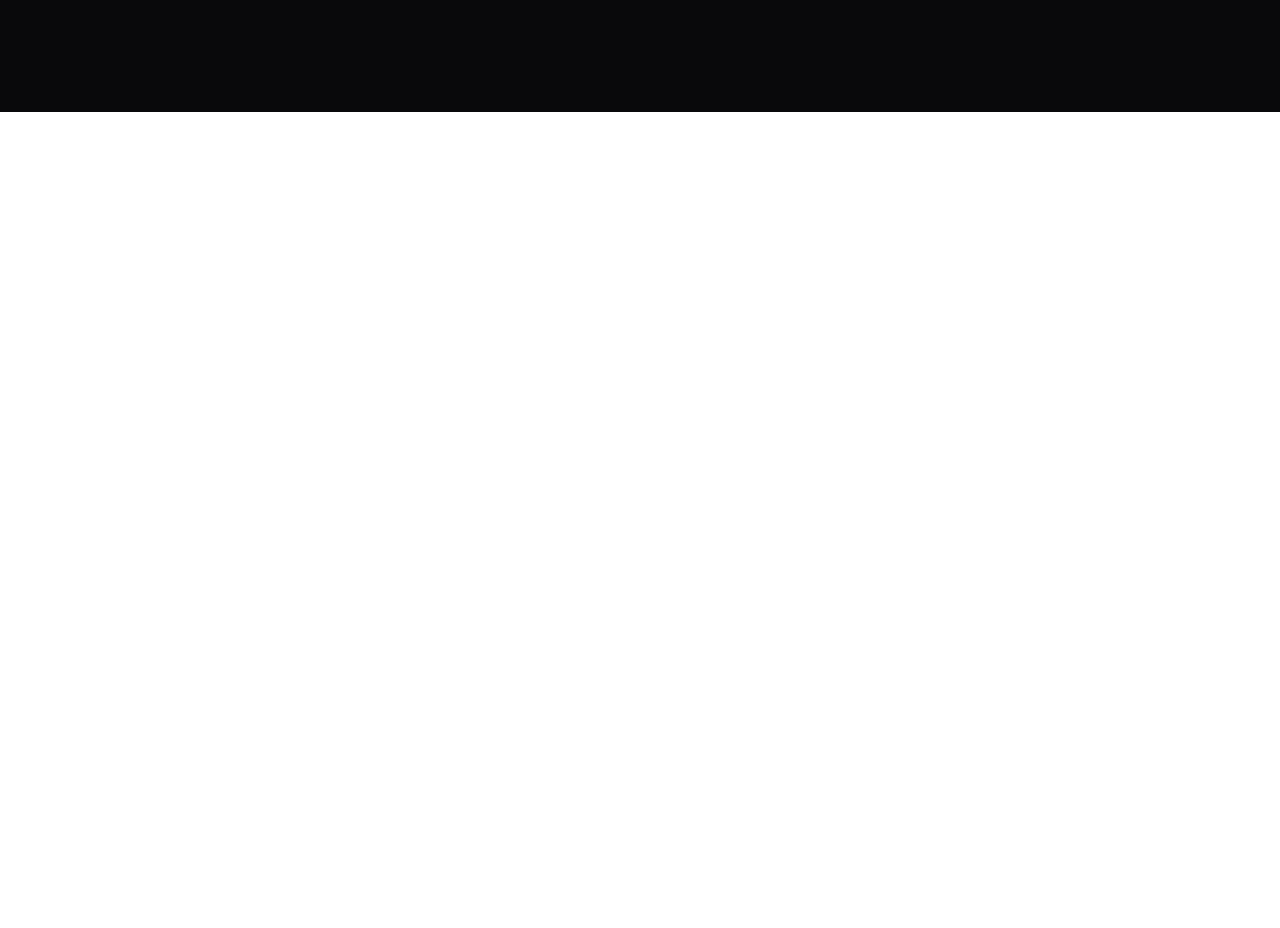
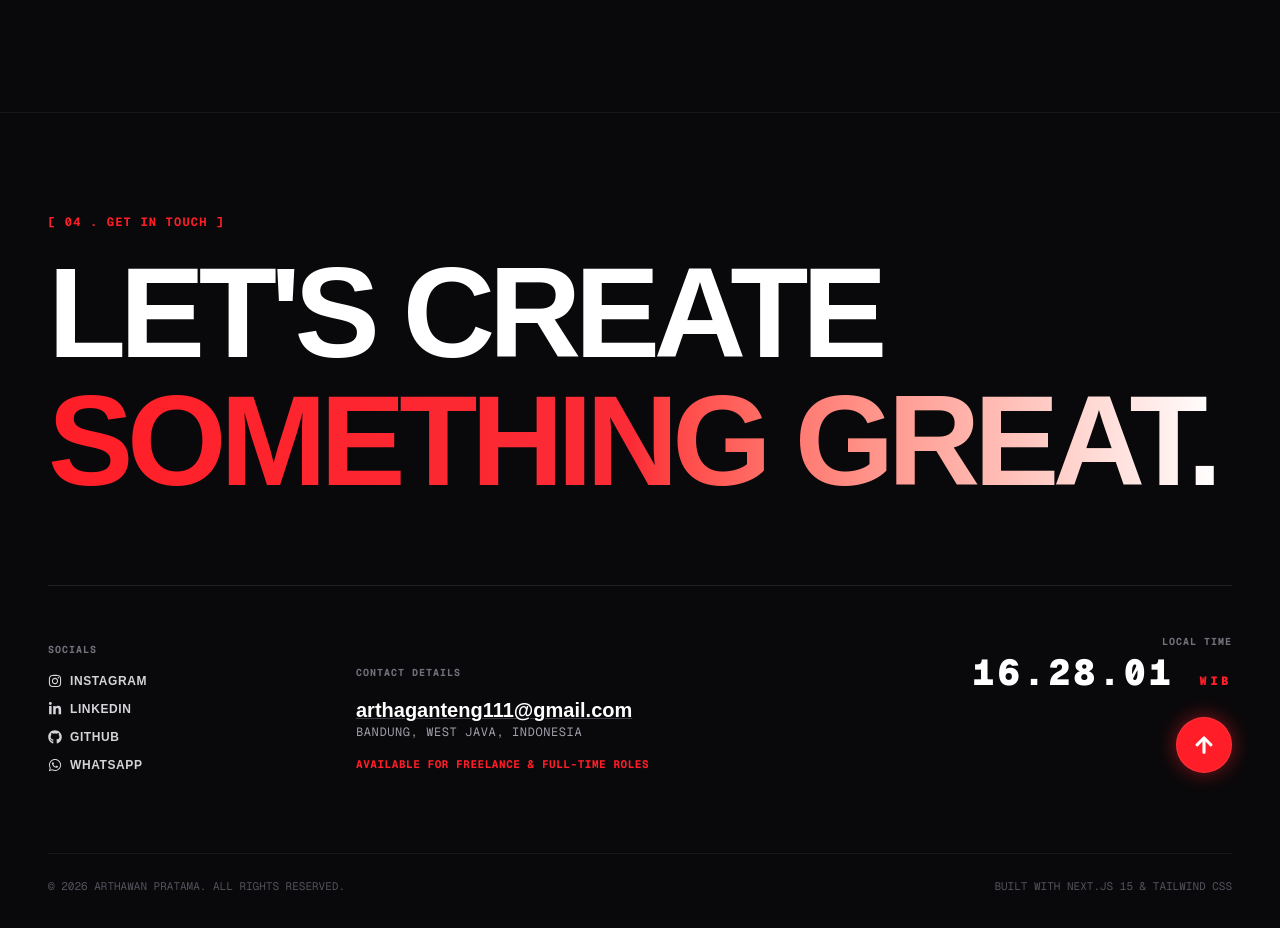
Before and after one commit to arthawansz/portofolio-v2.0, a Next.js app: page / in a window 1280 px wide. Shown: the part 3329-4257 px from the top of the page. Before the commit the page ends 3441 px from the top, so only its background shows below. Built offline with nearby package versions, Linux system fonts and the light colour scheme.

Commit message:
feat: footer is added

```diff
--- /dev/null
+++ b/src/app/components/Footer.jsx
@@ -0,0 +1,134 @@
+"use client";
+
+import React, { useState, useEffect } from "react";
+import { FaArrowUp, FaInstagram, FaLinkedinIn, FaGithub, FaWhatsapp } from "react-icons/fa";
+
+export default function Footer() {
+  const [time, setTime] = useState("");
+
+  // Update Jam Lokal WIB secara real-time
+  useEffect(() => {
+    const updateTime = () => {
+      const now = new Date();
+      const options = {
+        timeZone: "Asia/Jakarta",
+        hour: "2-digit",
+        minute: "2-digit",
+        second: "2-digit",
+        hour12: false,
+      };
+      setTime(now.toLocaleTimeString("id-ID", options));
+    };
+
+    updateTime();
+    const interval = setInterval(updateTime, 1000);
+    return () => clearInterval(interval);
+  }, []);
+
+  const scrollToTop = () => {
+    window.scrollTo({ top: 0, behavior: "smooth" });
+  };
+
+  return (
+    <footer id="contact" className="relative bg-[#09090B] text-white pt-24 pb-12 px-6 md:px-12 z-30 border-t border-zinc-900">
+      <div className="max-w-7xl mx-auto">
+
+        {/* TOP SECTION HEADER */}
+        <div className="mb-20">
+          <span className="text-xs font-mono font-bold tracking-widest text-[#FF1E27] uppercase">
+            [ 04 . GET IN TOUCH ]
+          </span>
+          <h2 className="text-6xl md:text-9xl font-black tracking-tighter uppercase leading-none mt-4">
+            {"LET'S CREATE"} <br />
+            <span className="text-transparent bg-clip-text bg-gradient-to-r from-[#FF1E27] via-red-500 to-white">
+              SOMETHING GREAT.
+            </span>
+          </h2>
+        </div>
+
+        {/* BOTTOM METADATA GRID */}
+        <div className="grid grid-cols-1 md:grid-cols-12 gap-12 pt-12 border-t border-zinc-800/80 items-end">
+
+          {/* SOCIALS */}
+          <div className="md:col-span-3">
+            <p className="text-[10px] font-mono font-bold tracking-widest text-zinc-500 uppercase mb-4">
+              SOCIALS
+            </p>
+            <ul className="space-y-3 text-xs font-bold uppercase tracking-wider text-zinc-300">
+              <li>
+                <a href="https://instagram.com" target="_blank" rel="noreferrer" className="hover:text-[#FF1E27] transition-colors flex items-center gap-2">
+                  <FaInstagram className="text-sm" /> INSTAGRAM
+                </a>
+              </li>
+              <li>
+                <a href="https://linkedin.com" target="_blank" rel="noreferrer" className="hover:text-[#FF1E27] transition-colors flex items-center gap-2">
+                  <FaLinkedinIn className="text-sm" /> LINKEDIN
+                </a>
+              </li>
+              <li>
+                <a href="https://github.com/arthawansz" target="_blank" rel="noreferrer" className="hover:text-[#FF1E27] transition-colors flex items-center gap-2">
+                  <FaGithub className="text-sm" /> GITHUB
+                </a>
+              </li>
+              <li>
+                <a href="https://wa.me/" target="_blank" rel="noreferrer" className="hover:text-[#FF1E27] transition-colors flex items-center gap-2">
+                  <FaWhatsapp className="text-sm" /> WHATSAPP
+                </a>
+              </li>
+            </ul>
+          </div>
+
+          {/* CONTACT DETAILS */}
+          <div className="md:col-span-5">
+            <p className="text-[10px] font-mono font-bold tracking-widest text-zinc-500 uppercase mb-4">
+              CONTACT DETAILS
+            </p>
+            <div className="space-y-2">
+              <a
+                href="mailto:arthaganteng111@gmail.com"
+                className="text-lg md:text-xl font-bold hover:text-[#FF1E27] transition-colors underline decoration-zinc-700 decoration-1"
+              >
+                arthaganteng111@gmail.com
+              </a>
+              <p className="text-xs font-mono text-zinc-400 uppercase tracking-wider">
+                BANDUNG, WEST JAVA, INDONESIA
+              </p>
+              <p className="text-[11px] font-mono text-[#FF1E27] font-bold uppercase tracking-wider pt-2">
+                AVAILABLE FOR FREELANCE & FULL-TIME ROLES
+              </p>
+            </div>
+          </div>
+
+          {/* LOCAL TIME & SCROLL TO TOP */}
+          <div className="md:col-span-4 flex flex-col items-start md:items-end justify-between h-full gap-6">
+            <div>
+              <p className="text-[10px] font-mono font-bold tracking-widest text-zinc-500 uppercase md:text-right mb-1">
+                LOCAL TIME
+              </p>
+              <p className="text-3xl md:text-4xl font-mono font-black text-white tracking-widest">
+                {time || "00:00:00"} <span className="text-xs text-[#FF1E27]">WIB</span>
+              </p>
+            </div>
+
+            {/* SCROLL TO TOP BUTTON */}
+            <button
+              onClick={scrollToTop}
+              aria-label="Scroll to top"
+              className="w-14 h-14 bg-[#FF1E27] text-white rounded-full flex items-center justify-center hover:bg-red-700 hover:scale-110 transition-all duration-300 shadow-[0_0_20px_rgba(255,30,39,0.5)] border border-red-400/30"
+            >
+              <FaArrowUp className="text-xl" />
+            </button>
+          </div>
+
+        </div>
+
+        {/* COPYRIGHT FOOTER NOTE */}
+        <div className="mt-20 pt-6 border-t border-zinc-900 flex flex-col md:flex-row justify-between items-center text-[11px] font-mono text-zinc-600 gap-4">
+          <p>© 2026 ARTHAWAN PRATAMA. ALL RIGHTS RESERVED.</p>
+          <p>BUILT WITH NEXT.JS 15 & TAILWIND CSS</p>
+        </div>
+
+      </div>
+    </footer>
+  );
+}
--- a/src/app/page.js
+++ b/src/app/page.js
@@ -3,15 +3,17 @@ import Hero from "@/app/components/Hero";
 import About from "@/app/components/About";
 import Projects from "@/app/components/Projects";
 import Certificates from "@/app/components/Certificates";
+import Footer from "@/app/components/Footer";
 
 export default function Home() {
   return (
-    <main className="bg-[#09090B] min-h-screen text-white">
+    <main className="bg-[#09090B] min-h-screen text-white selection:bg-[#FF1E27] selection:text-white">
       <Navbar />
       <Hero />
       <About />
       <Projects />
       <Certificates />
+      <Footer />
     </main>
   );
 }
```
